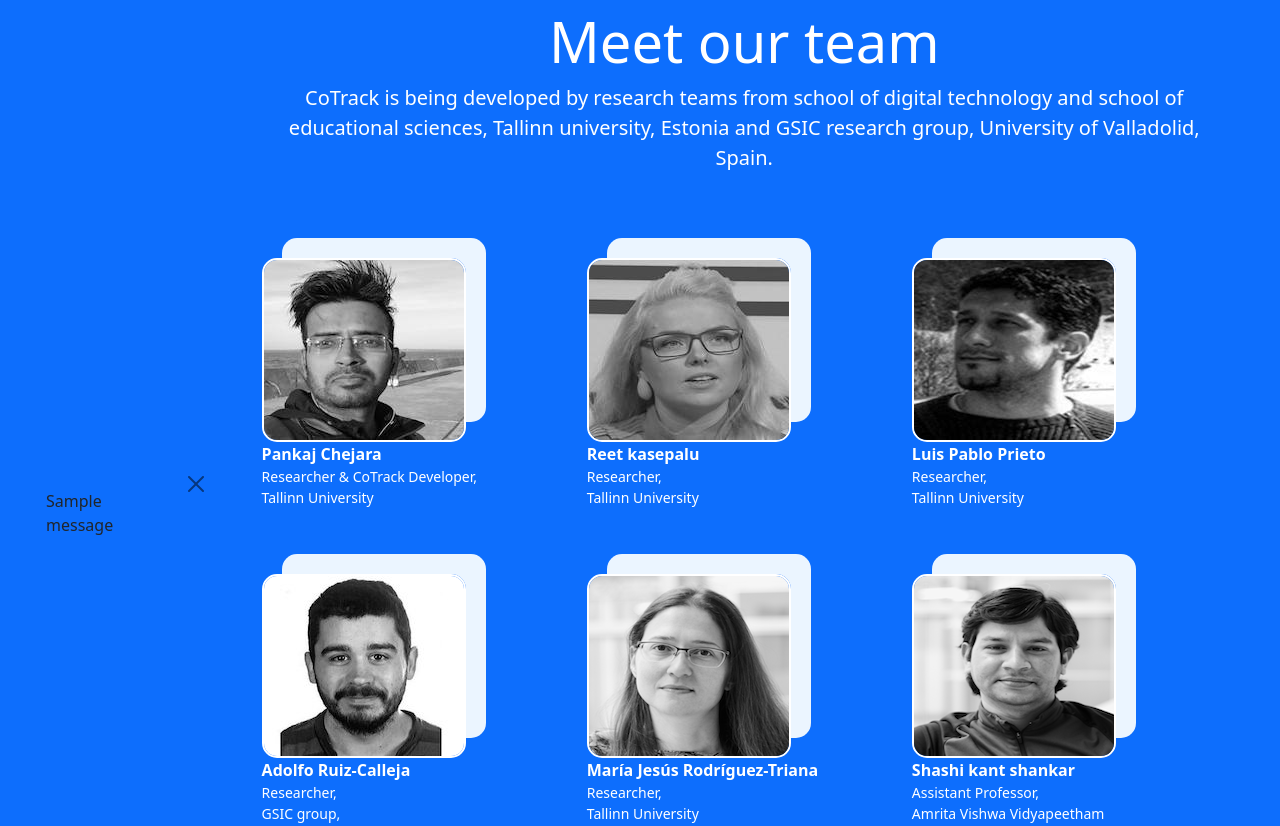
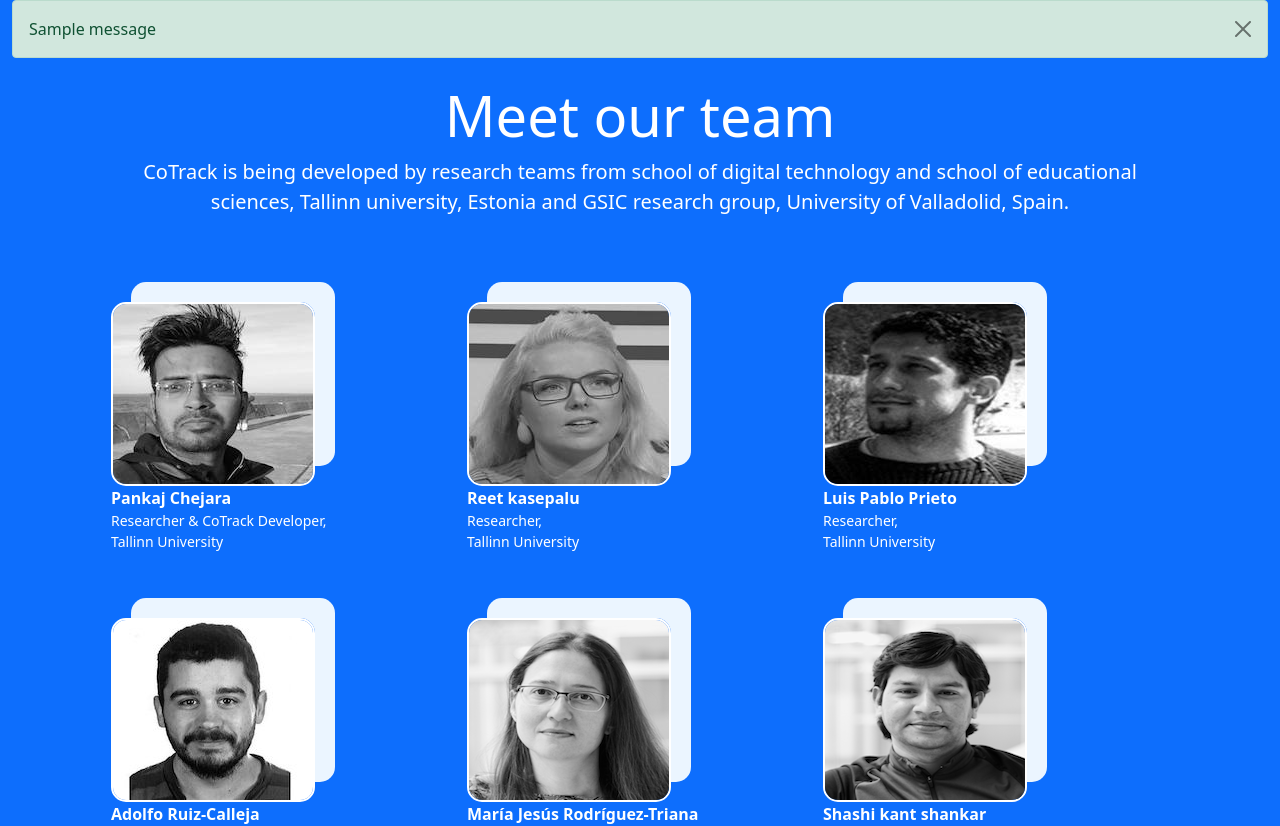
Before and after one commit to pankajchejara23/Taico-cotrack, a Django app: page /en/about/ in a window 1280 px wide. Shown: the part 56-882 px from the top of the page. Run offline with Django 5.2, Linux system fonts and the light colour scheme; a user stored in the database is signed in; tables that the repository leaves empty hold one stand-in row (values such as "Sample post"); one stand-in notice (Sample message) is shown; parts of the project's set-up code (start-up, migrations or seed data) failed here and were passed over; some libraries are stand-ins or nearby versions.

Commit message:
changing style for alert

```diff
--- a/users/templates/base.html
+++ b/users/templates/base.html
@@ -24,18 +24,19 @@
     <!-- Including navbar html -->
     {% include 'navbar.html' %}
   </div>
+  <div>
+        {% if messages %}
+            {% for message in messages %}
+            <div class="alert {{ message.tags }} alert-dismissible fade show" role="alert">
+              {{ message }}
+              <button type="button" class="btn-close" data-bs-dismiss="alert" aria-label="Close"></button>
+            </div>
+            {% endfor %}
+        {% endif %}
+      </div>
   <div class='min-vh-100  d-flex align-items-center justify-content-center'>
     <!--Any flash messages pop up in any page -->
-      <div>
-        {% if messages %}
-          <div class="alert alert-dismissible fade show" role="alert">
-            {% for message in messages %}
-              <div class="alert alert-{{ message.tags }}">{{ message }}</div>
-            {% endfor %}
-            <button type="button" class="btn-close" data-bs-dismiss="alert" aria-label="Close"></button>
-          </div>
-        {% endif %}
-      </div>
+
 
       <!-- Content to populate in Django templates -->
         {%block content%}
```
